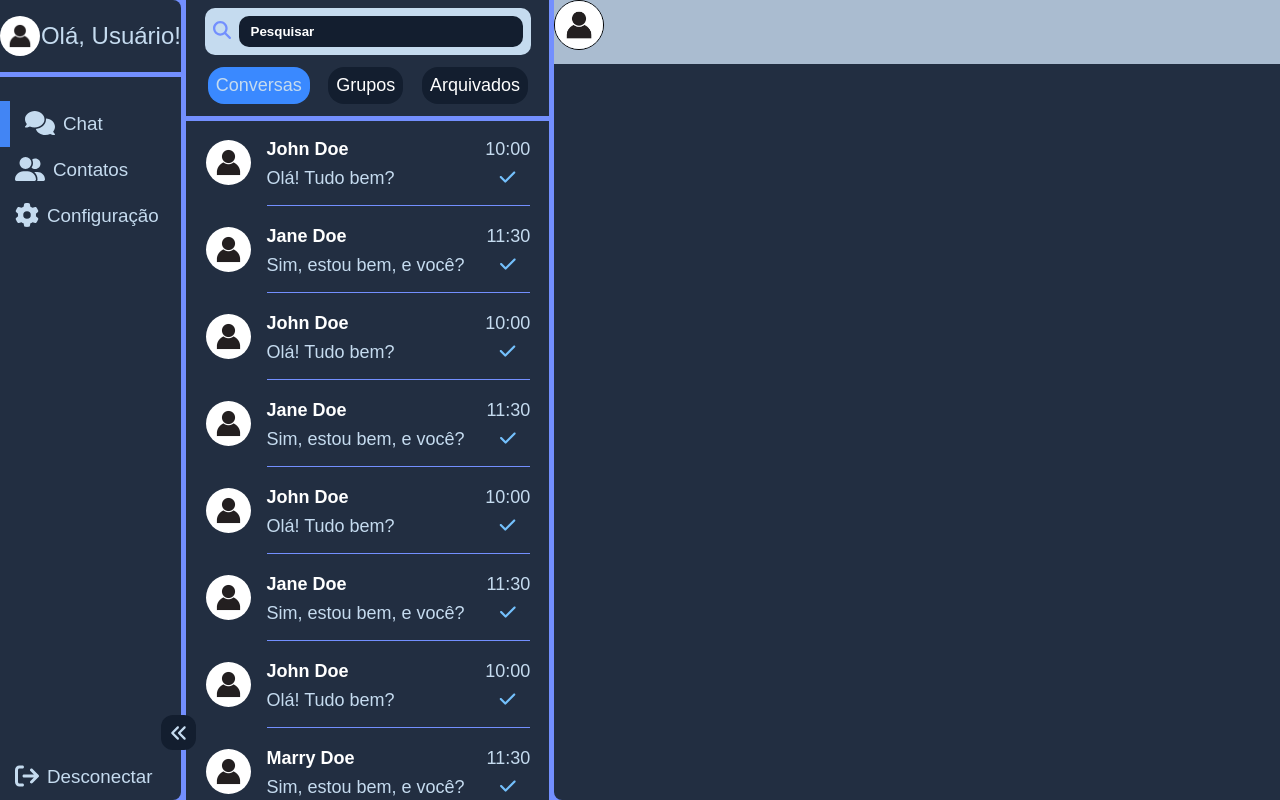
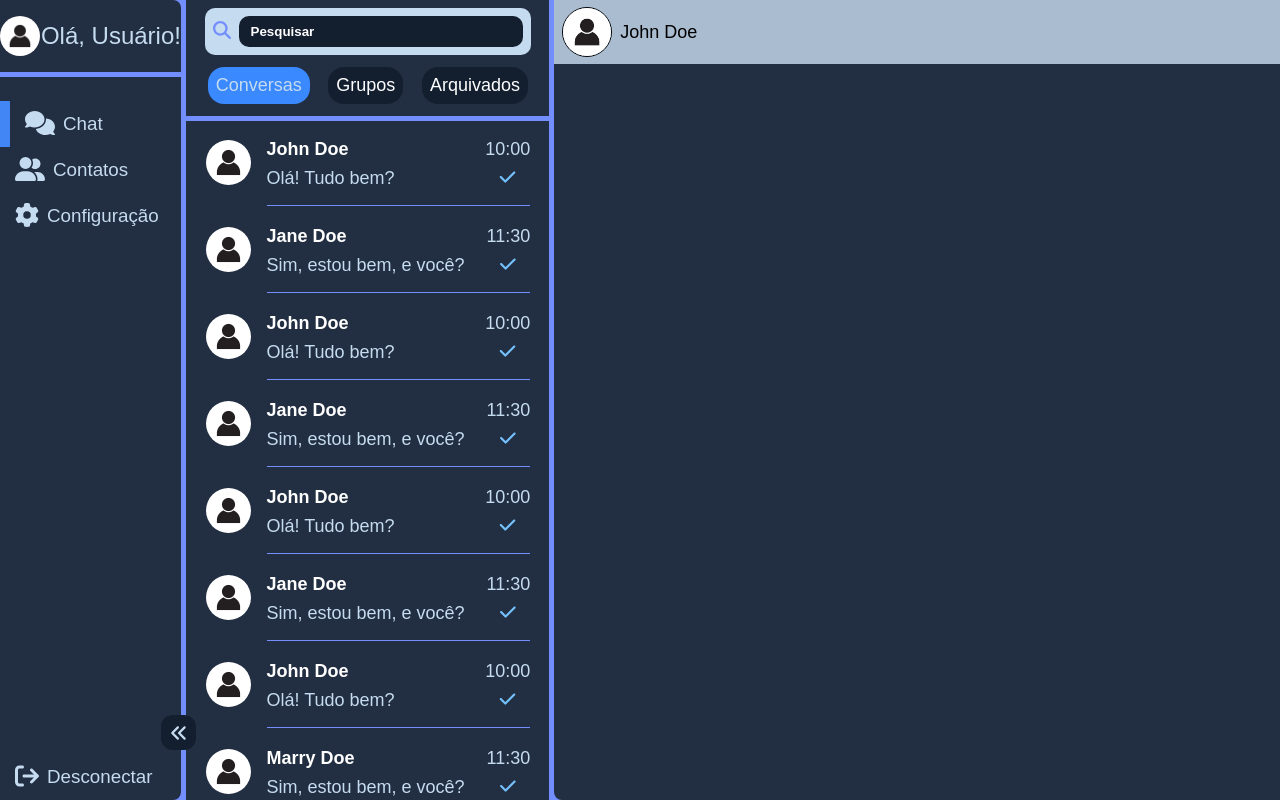
Before and after one commit to AdrielKlem/chatroom, a React (Vite) app: page / in a window 1280 px wide. Built offline with nearby package versions, Linux system fonts and the light colour scheme.

Commit message:
update headerChat and UserStatus

```diff
--- a/src/pages/Home/index.tsx
+++ b/src/pages/Home/index.tsx
@@ -132,6 +132,9 @@ export function Home() {
                                 src={chatData[0].pictureUser}
                                 alt="Foto usuário" />
                             </div>
+                            <div className='nameUser'>
+                                {chatData[0].username}
+                            </div>
                         </UserStatus>
                         <UserAction>
 
--- a/src/pages/Home/styles.ts
+++ b/src/pages/Home/styles.ts
@@ -139,12 +139,20 @@ export const Chatting = styled.section`
 `
 
 export const HeaderChat = styled.header`
+    display: flex;
+    align-items: center;
+
     background-color: ${({ theme }) => theme.colors.primaryBackground};
     width: 100%;
     height: 6.4rem;
+    padding-left: .8rem;
 `
 
 export const UserStatus = styled.div`
+    display: flex;
+    align-items: center;
+    gap: .8rem;
+
     > .pictureUser {
         width: 5rem;
         height: 5rem;
@@ -158,6 +166,10 @@ export const UserStatus = styled.div`
             object-fit: cover;
         }
     }
+
+    > .nameUser {
+        color: ${({ theme }) => theme.colors.textColorSeconday}
+    }
 `
 
 export const UserAction = styled.div`
```
